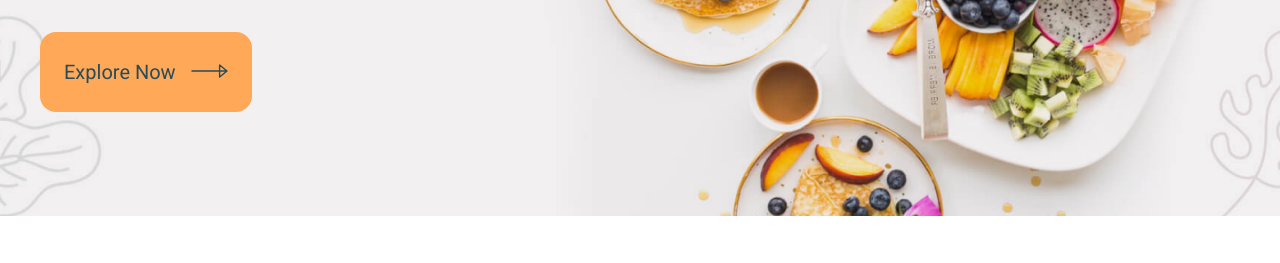
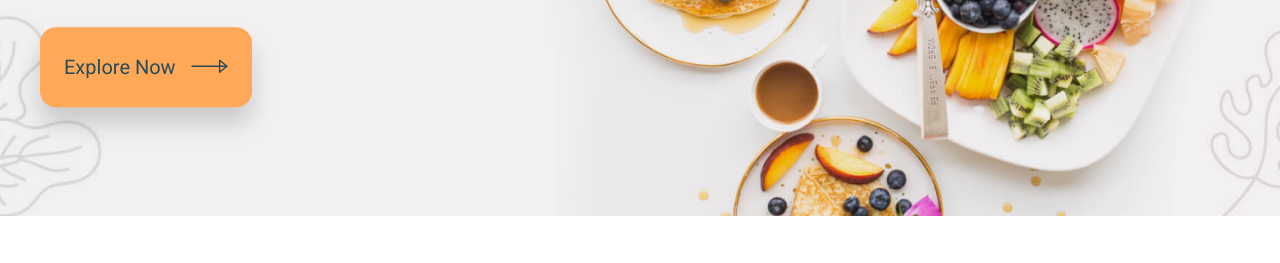
Before and after one commit to RochaDiego04/organick, a website: page index.html in a window 1280 px wide. In both pictures the pointer is over the link 145 px from the left and 579 px from the top of the page. Shown: the part 508-771 px from the top of the page. Drawn offline with nearby package versions, Linux system fonts and the light colour scheme; files that its build step writes are made by us from their sources.

Commit message:
Feat: animation and shadow for buttons

```diff
--- a/src/scss/components/button.scss
+++ b/src/scss/components/button.scss
@@ -19,10 +19,22 @@
     display: inline-flex;
     align-items: center;
     justify-content: flex-start;
+    transition: all 0.2s;
 
     @include m.respond(tab-port) {
       padding: rem(16) rem(24);
     }
+  }
+
+  &:hover,
+  &:focus {
+    transform: translateY(-0.3rem);
+    box-shadow: 0 1rem 1.5rem rgba(0, 0, 0, 0.17);
+  }
+
+  &:active {
+    transform: translateY(-0.1rem);
+    box-shadow: 0 0.5rem 1rem rgba(0, 0, 0, 0.17);
   }
 
   &__arrow {
```
